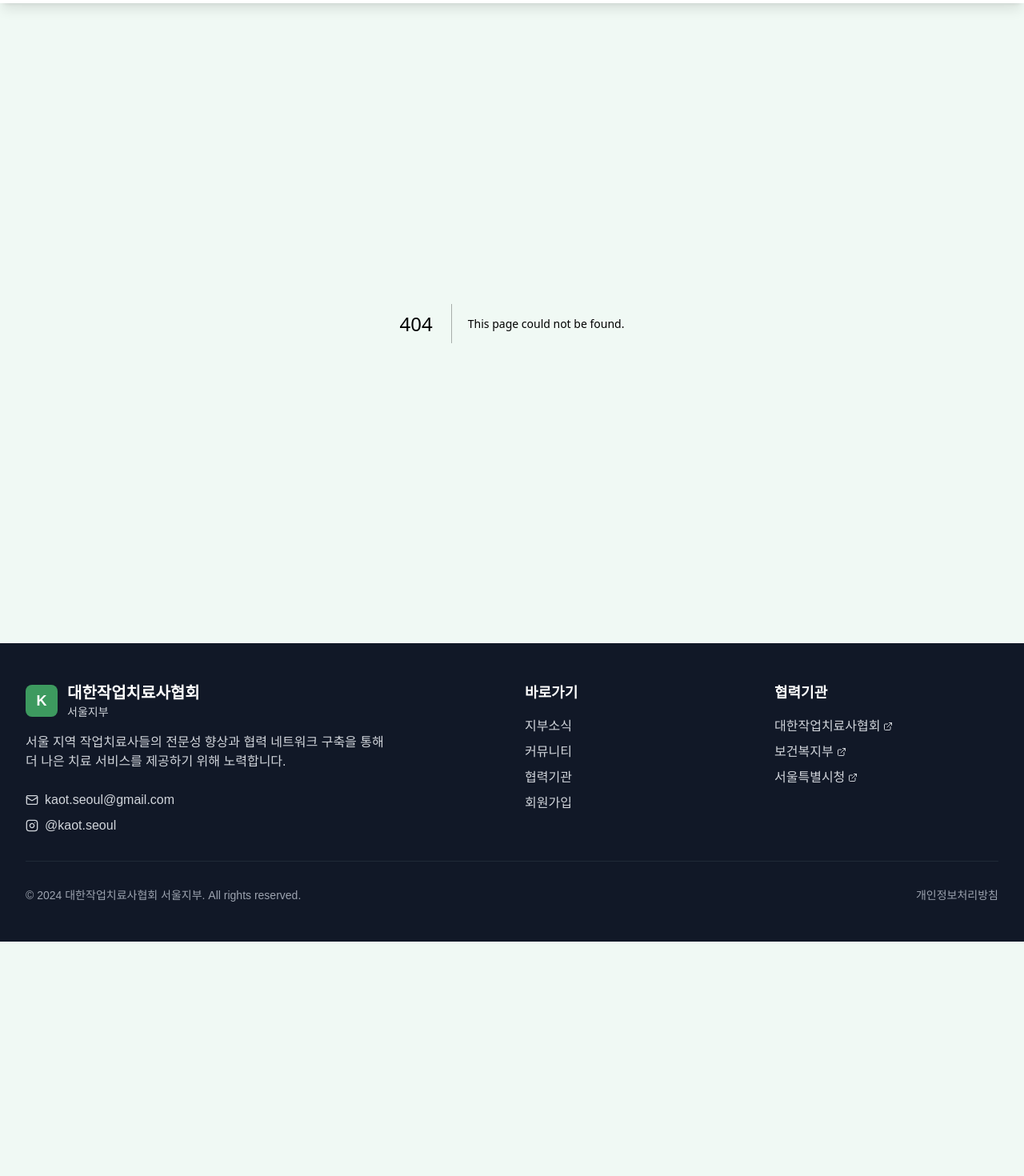
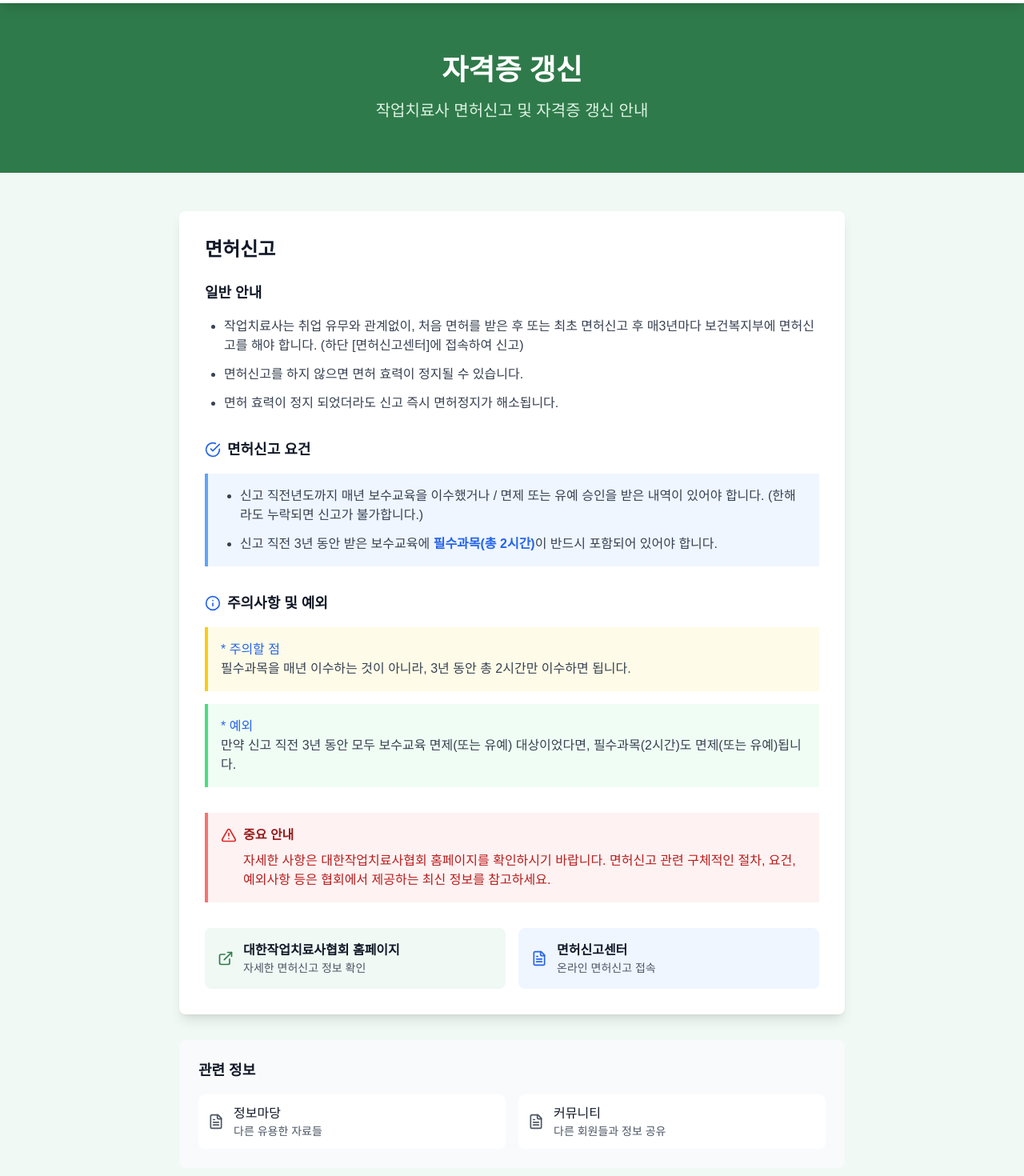
Before and after one commit to hamhyeonggwang/kaot.seoul, a Next.js app: page /info/license in a window 1280 px wide. Before the commit this address had no page. Shown: the part 60-1530 px from the top of the page at 80% size. Before the commit the page ends 1237 px from the top, so only its background shows below. Built offline with nearby package versions, Linux system fonts and the light colour scheme.

Commit message:
Add: 자격증 갱신 페이지 생성 - 면허신고 상세 정보 및 협회 홈페이지 안내 추가

```diff
--- /dev/null
+++ b/app/info/license/page.tsx
@@ -0,0 +1,142 @@
+import Link from 'next/link'
+import { FileText, AlertTriangle, CheckCircle, ExternalLink, Info } from 'lucide-react'
+
+export default function LicensePage() {
+  return (
+    <>
+      {/* Header */}
+      <section className="bg-kaot-green-600 py-16">
+        <div className="max-w-7xl mx-auto px-4 sm:px-6 lg:px-8 text-center">
+          <h1 className="text-4xl font-bold text-white mb-4">자격증 갱신</h1>
+          <p className="text-xl text-kaot-green-100">작업치료사 면허신고 및 자격증 갱신 안내</p>
+        </div>
+      </section>
+
+      <div className="max-w-4xl mx-auto px-4 sm:px-6 lg:px-8 py-12">
+        {/* Main Content */}
+        <div className="bg-white rounded-lg shadow-lg p-8 mb-8">
+          <div className="prose prose-lg max-w-none">
+            <h2 className="text-2xl font-bold text-gray-900 mb-6">면허신고</h2>
+
+            {/* General Information */}
+            <div className="mb-8">
+              <h3 className="text-lg font-semibold text-gray-900 mb-4">일반 안내</h3>
+              <ul className="list-disc pl-6 text-gray-700 space-y-3">
+                <li>
+                  작업치료사는 취업 유무와 관계없이, 처음 면허를 받은 후 또는 최초 면허신고 후 매3년마다 보건복지부에 면허신고를 해야 합니다. (하단 [면허신고센터]에 접속하여 신고)
+                </li>
+                <li>
+                  면허신고를 하지 않으면 면허 효력이 정지될 수 있습니다.
+                </li>
+                <li>
+                  면허 효력이 정지 되었더라도 신고 즉시 면허정지가 해소됩니다.
+                </li>
+              </ul>
+            </div>
+
+            {/* Requirements */}
+            <div className="mb-8">
+              <h3 className="text-lg font-semibold text-gray-900 mb-4 flex items-center">
+                <CheckCircle className="h-5 w-5 text-blue-600 mr-2" />
+                면허신고 요건
+              </h3>
+              <div className="bg-blue-50 border-l-4 border-blue-400 p-4 mb-4">
+                <ul className="list-disc pl-6 text-gray-700 space-y-3">
+                  <li>
+                    신고 직전년도까지 매년 보수교육을 이수했거나 / 면제 또는 유예 승인을 받은 내역이 있어야 합니다. (한해라도 누락되면 신고가 불가합니다.)
+                  </li>
+                  <li>
+                    신고 직전 3년 동안 받은 보수교육에 <strong className="text-blue-600">필수과목(총 2시간)</strong>이 반드시 포함되어 있어야 합니다.
+                  </li>
+                </ul>
+              </div>
+            </div>
+
+            {/* Notes */}
+            <div className="mb-8">
+              <h3 className="text-lg font-semibold text-gray-900 mb-4 flex items-center">
+                <Info className="h-5 w-5 text-blue-600 mr-2" />
+                주의사항 및 예외
+              </h3>
+              <div className="space-y-4">
+                <div className="bg-yellow-50 border-l-4 border-yellow-400 p-4">
+                  <p className="text-blue-600 font-medium">* 주의할 점</p>
+                  <p className="text-gray-700">필수과목을 매년 이수하는 것이 아니라, 3년 동안 총 2시간만 이수하면 됩니다.</p>
+                </div>
+                <div className="bg-green-50 border-l-4 border-green-400 p-4">
+                  <p className="text-blue-600 font-medium">* 예외</p>
+                  <p className="text-gray-700">만약 신고 직전 3년 동안 모두 보수교육 면제(또는 유예) 대상이었다면, 필수과목(2시간)도 면제(또는 유예)됩니다.</p>
+                </div>
+              </div>
+            </div>
+
+            {/* Important Notice */}
+            <div className="bg-red-50 border-l-4 border-red-400 p-4 mb-8">
+              <div className="flex items-start">
+                <AlertTriangle className="h-5 w-5 text-red-600 mr-2 mt-0.5 flex-shrink-0" />
+                <div>
+                  <h4 className="text-red-800 font-semibold mb-2">중요 안내</h4>
+                  <p className="text-red-700">
+                    자세한 사항은 대한작업치료사협회 홈페이지를 확인하시기 바랍니다.
+                    면허신고 관련 구체적인 절차, 요건, 예외사항 등은 협회에서 제공하는 최신 정보를 참고하세요.
+                  </p>
+                </div>
+              </div>
+            </div>
+
+            {/* External Links */}
+            <div className="grid grid-cols-1 md:grid-cols-2 gap-4">
+              <a
+                href="https://www.kaot.org"
+                target="_blank"
+                rel="noopener noreferrer"
+                className="flex items-center p-4 bg-kaot-green-50 rounded-lg hover:bg-kaot-green-100 transition-colors duration-200"
+              >
+                <ExternalLink className="h-5 w-5 text-kaot-green-600 mr-3" />
+                <div>
+                  <h4 className="font-semibold text-gray-900">대한작업치료사협회 홈페이지</h4>
+                  <p className="text-sm text-gray-600">자세한 면허신고 정보 확인</p>
+                </div>
+              </a>
+
+              <a
+                href="https://www.kaot.org"
+                target="_blank"
+                rel="noopener noreferrer"
+                className="flex items-center p-4 bg-blue-50 rounded-lg hover:bg-blue-100 transition-colors duration-200"
+              >
+                <FileText className="h-5 w-5 text-blue-600 mr-3" />
+                <div>
+                  <h4 className="font-semibold text-gray-900">면허신고센터</h4>
+                  <p className="text-sm text-gray-600">온라인 면허신고 접속</p>
+                </div>
+              </a>
+            </div>
+          </div>
+        </div>
+
+        {/* Related Information */}
+        <div className="bg-gray-50 rounded-lg p-6">
+          <h3 className="text-lg font-semibold text-gray-900 mb-4">관련 정보</h3>
+          <div className="grid grid-cols-1 md:grid-cols-2 gap-4">
+            <Link href="/info" className="flex items-center p-3 bg-white rounded-lg hover:bg-gray-50 transition-colors duration-200">
+              <FileText className="h-5 w-5 text-gray-600 mr-3" />
+              <div>
+                <h4 className="font-medium text-gray-900">정보마당</h4>
+                <p className="text-sm text-gray-600">다른 유용한 자료들</p>
+              </div>
+            </Link>
+
+            <Link href="/community" className="flex items-center p-3 bg-white rounded-lg hover:bg-gray-50 transition-colors duration-200">
+              <FileText className="h-5 w-5 text-gray-600 mr-3" />
+              <div>
+                <h4 className="font-medium text-gray-900">커뮤니티</h4>
+                <p className="text-sm text-gray-600">다른 회원들과 정보 공유</p>
+              </div>
+            </Link>
+          </div>
+        </div>
+      </div>
+    </>
+  )
+}
```
